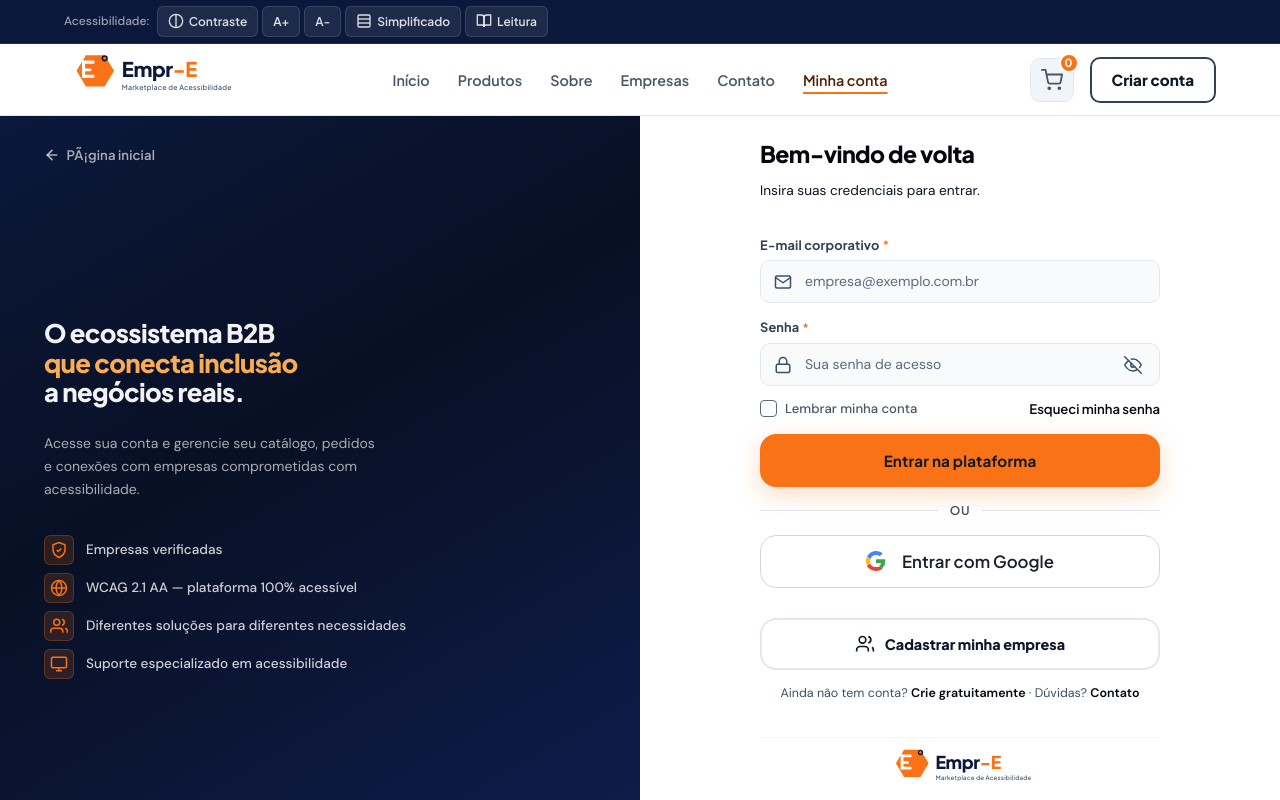
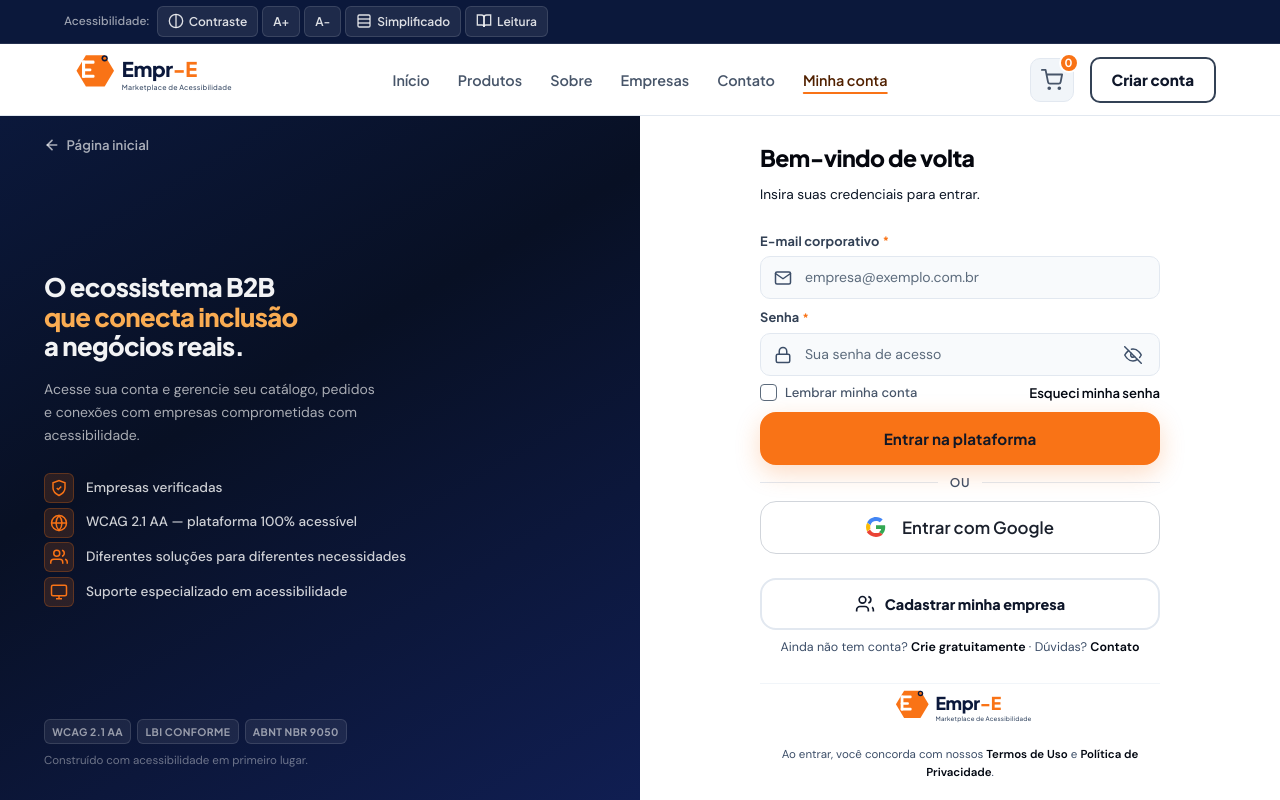
Before and after one commit to diasfdaniele/Proj_Ext, a website: page pages/login.html in a window 1280 px wide. Drawn offline with nearby package versions, Linux system fonts and the light colour scheme.

Commit message:
Correção de bugs no layout da tela de login.

```diff
--- a/assets/css/login.css
+++ b/assets/css/login.css
@@ -26,7 +26,8 @@
 body.pagina-login {
   min-height: 100vh;
   min-height: 100dvh;
-  overflow-y: auto;
+  overflow: hidden;
+  height: 100dvh;
 }
 
 body.pagina-login .header {
@@ -47,6 +48,7 @@
   grid-template-columns: 1fr 1fr;
   width: 100%;
   height: calc(100dvh - var(--altura-barra-acess) - var(--altura-header));
+  overflow: hidden;
 }
 
 /* 3. PAINEL LATERAL INSTITUCIONAL */
@@ -62,6 +64,7 @@
   );
   display: flex;
   align-items: stretch;
+  height: 100%;
 }
 
 .login-lateral__inner {
@@ -69,10 +72,10 @@
   z-index: 2;
   display: flex;
   flex-direction: column;
-  /* Padding compacto para caber na viewport */
-  padding: 1.5rem 2.75rem;
+  padding: clamp(0.75rem, 1.8vh, 1.5rem) 2.75rem;
   width: 100%;
   overflow: hidden;
+  height: 100%;
 }
 
 /* Link voltar */
@@ -109,9 +112,9 @@
   flex: 1;
   display: flex;
   flex-direction: column;
-  gap: 1.1rem;
+  gap: clamp(0.4rem, 1.2vh, 1.1rem);
   justify-content: center;
-  padding: 0.75rem 0;
+  padding: clamp(0.2rem, 0.8vh, 0.75rem) 0;
   min-height: 0;
 }
 
@@ -152,7 +155,7 @@
 .login-lateral__diferenciais {
   display: flex;
   flex-direction: column;
-  gap: 0.5rem;
+  gap: clamp(0.2rem, 0.6vh, 0.5rem);
 }
 
 .login-lateral__diferencial {
@@ -252,10 +255,12 @@
 
 .login-painel {
   display: flex;
-  align-items: center;
+  align-items: flex-start;
   justify-content: center;
   background: var(--branco);
-  padding: 1.5rem 2rem;
+  padding: clamp(0.75rem, 2vh, 1.5rem) 2rem;
+  height: 100%;
+  overflow-y: auto;
 }
 
 .login-painel__inner {
@@ -263,7 +268,8 @@
   max-width: 400px;
   display: flex;
   flex-direction: column;
-  gap: 1.1rem;            /* Reduzido de 1.75rem */
+  gap: clamp(0.4rem, 1.2vh, 1.1rem);
+  padding-block: clamp(0.5rem, 1.5vh, 1rem);
 }
 
 /* Cabeçalho do formulário */
@@ -288,16 +294,13 @@
   line-height: 1.5;
 }
 
-/* ------------------------------------------------------------
-   5. FORMULÁRIO – CAMPOS
-   ------------------------------------------------------------ */
+/* 5. FORMULÁRIO – CAMPOS */
 
 .login-form {
   display: flex;
   flex-direction: column;
-  gap: 0.875rem;          /* Reduzido de 1.25rem */
+  gap: clamp(0.4rem, 1vh, 0.875rem);
 }
-
 /* Grupo de campo */
 .campo-grupo {
   display: flex;
@@ -657,14 +660,12 @@
   text-transform: uppercase;
 }
 
-/* ------------------------------------------------------------
-   9. BOTÃO CRIAR CONTA — altura compacta
-   ------------------------------------------------------------ */
+/* 9. BOTÃO CRIAR CONTA — altura compacta */
 
 .btn-criar-conta {
   width: 100%;
   justify-content: center;
-  min-height: 46px;       /* Alinhado ao botão principal */
+  min-height: 46px;
   font-size: 0.9rem;
   gap: 0.625rem;
   border-color: var(--cinza-200);
@@ -678,9 +679,7 @@
   background: var(--azul-palido);
 }
 
-/* ------------------------------------------------------------
-   10. TEXTOS AUXILIARES
-   ------------------------------------------------------------ */
+/* 10. TEXTOS AUXILIARES */
 
 .login-suporte-texto {
   text-align: center;
@@ -702,16 +701,14 @@
   text-underline-offset: 2px;
 }
 
-/* ------------------------------------------------------------
-   11. RODAPÉ DO PAINEL — compacto
-   ------------------------------------------------------------ */
+/* 11. RODAPÉ DO PAINEL */
 
 .login-painel-rodape {
-  padding-top: 0.6rem;
+  padding-top: clamp(0.3rem, 0.6vh, 0.6rem);
   border-top: 1px solid var(--cinza-100);
   display: flex;
   flex-direction: column;
-  gap: 0.25rem;
+  gap: 0.2rem;
 }
 
 .login-painel-rodape__logo {
@@ -741,9 +738,7 @@
 
 .login-painel-rodape__acess svg { color: var(--cor-sucesso); }
 
-/* ------------------------------------------------------------
-   12. UTILITÁRIA – SCREEN READER ONLY
-   ------------------------------------------------------------ */
+/* 12. UTILITÁRIA – SCREEN READER ONLY */
 
 .sr-only {
   position: absolute;
@@ -757,9 +752,7 @@
   border-width: 0;
 }
 
-/* ------------------------------------------------------------
-   13. ANIMAÇÕES DE ENTRADA
-   ------------------------------------------------------------ */
+/* 13. ANIMAÇÕES DE ENTRADA */
 
 .login-painel__inner {
   animation: painelEntrada 0.45s cubic-bezier(0.16, 1, 0.3, 1) both;
@@ -790,9 +783,7 @@
   .loading-spinner { animation: none; }
 }
 
-/* ------------------------------------------------------------
-   14. ALTO CONTRASTE – LOGIN ESPECÍFICO
-   ------------------------------------------------------------ */
+/* 14. ALTO CONTRASTE */
 
 body.modo-alto-contraste .login-painel {
   background: #000000;
@@ -822,9 +813,7 @@
   background: #001A0D;
 }
 
-/* ------------------------------------------------------------
-   15. RESPONSIVIDADE
-   ------------------------------------------------------------ */
+/* 15. RESPONSIVIDADE */
 
 /* Tablet — oculta lateral, centraliza form, permite scroll suave */
 @media (max-width: 1024px) {
--- a/pages/login.html
+++ b/pages/login.html
@@ -82,7 +82,7 @@
     <header id="header" class="header" role="banner">
         <div class="container header__inner">
 
-            <a href="../index.html" class="header__logo" aria-label="Empr-E - Voltar para pÃ¡gina inicial">
+            <a href="../index.html" class="header__logo" aria-label="Empr-E - Voltar para página inicial">
                 <svg class="brand-logo" width="110" height="36" viewBox="0 0 220 72" fill="none" aria-hidden="true">
                     <polygon class="brand-logo__hex" points="28,4 52,4 64,24 52,44 28,44 16,24" fill="#F97316"/>
                     <rect x="23" y="11" width="4" height="22" rx="1.5" fill="white"/>
@@ -156,16 +156,16 @@
 
                     <!-- Volta para a home -->
                     <a href="../index.html" class="login-lateral__voltar"
-                        aria-label="Voltar para a pÃ¡gina inicial da Empr-E">
+                        aria-label="Voltar para a página inicial da Empr-E">
                         <svg aria-hidden="true" focusable="false" width="16" height="16" viewBox="0 0 24 24" fill="none"
                             stroke="currentColor" stroke-width="2.5" stroke-linecap="round">
                             <path d="M19 12H5" />
                             <path d="m12 5-7 7 7 7" />
                         </svg>
-                        PÃ¡gina inicial
+                        Página inicial
                     </a>
 
-                    <!-- ConteÃºdo institucional -->
+                    <!-- Conteúdo institucional -->
                     <div class="login-lateral__conteudo">
 
                         <h1 class="login-lateral__titulo">
```
Also changed, not shown: index.html (+5 -5 lines).
